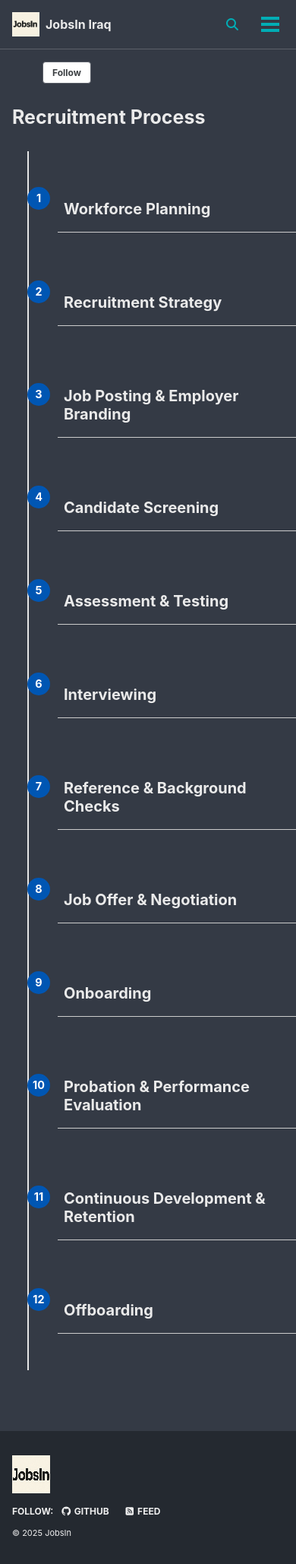
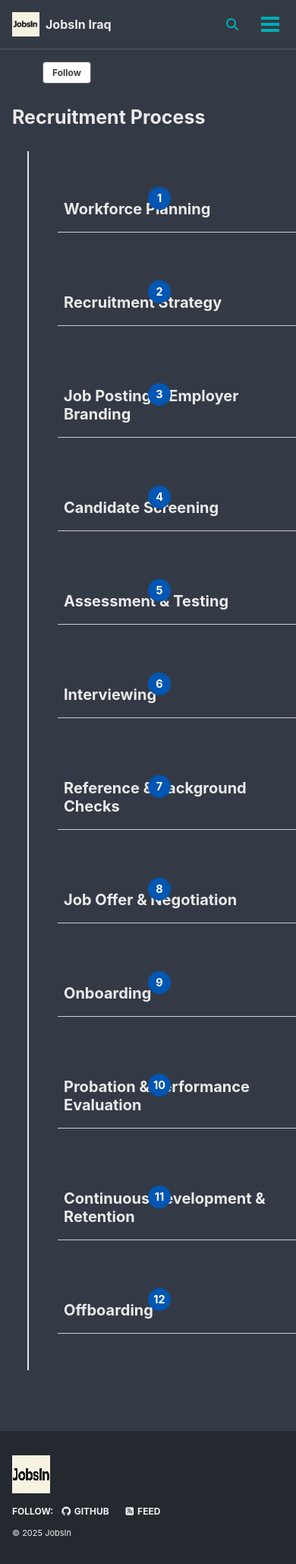
Before and after one commit to JobsInIraq/jobsiniraq.github.io, a Jekyll site: the page built from _pages/process.md, in a window 390 px wide. Shown: the whole page at 76% size. Built offline with Jekyll 4.4.1, drawn with Linux system fonts in a browser that asks for light colours; cached includes are drawn as plain includes.

Commit message:
Update process.css

```diff
--- a/assets/css/process.css
+++ b/assets/css/process.css
@@ -1,4 +1,3 @@
-/* Timeline container */
 .timeline {
   position: relative;
   max-width: 1100px;
@@ -7,7 +6,6 @@
   box-sizing: border-box;
 }
 
-/* Vertical center line */
 .timeline::before {
   content: "";
   position: absolute;
@@ -19,24 +17,23 @@
   transform: translateX(-50%);
 }
 
-/* Each process block */
 .process {
   position: relative;
   min-height: 60px;
   margin-bottom: 2rem;
 }
 
-/* Content block */
+/* content block */
 .process .content {
   width: 45%;
   box-sizing: border-box;
   padding: 0.5rem;
   border-bottom: 1px solid #ccc;
+  position: relative; /* for circle absolute positioning inside */
 }
 
 /* LEFT content aligned right */
 .process.left .content {
-  position: relative;
   float: left;
   text-align: right;
   margin-right: 60px; /* space for circle */
@@ -44,17 +41,15 @@
 
 /* RIGHT content aligned left */
 .process.right .content {
-  position: relative;
   float: right;
   text-align: left;
   margin-left: 60px; /* space for circle */
 }
 
-/* Circle style */
-.circle {
+/* circle aligned vertically with content block */
+.process .circle {
   position: absolute;
   top: 50%;
-  left: 50%;
   transform: translate(-50%, -50%);
   width: 30px;
   height: 30px;
@@ -69,7 +64,16 @@
   z-index: 1;
 }
 
-/* Responsive for mobile */
+/* position circle relative to left or right */
+.process.left .circle {
+  left: 50%;
+}
+
+.process.right .circle {
+  left: 50%;
+}
+
+/* responsive for mobile */
 @media screen and (max-width: 768px) {
   .process .content,
   .process.left .content,
@@ -80,7 +84,7 @@
     margin: 0 0 0 60px;
   }
 
-  .circle {
+  .process .circle {
     left: 20px;
     transform: translate(0, -50%);
   }
```
